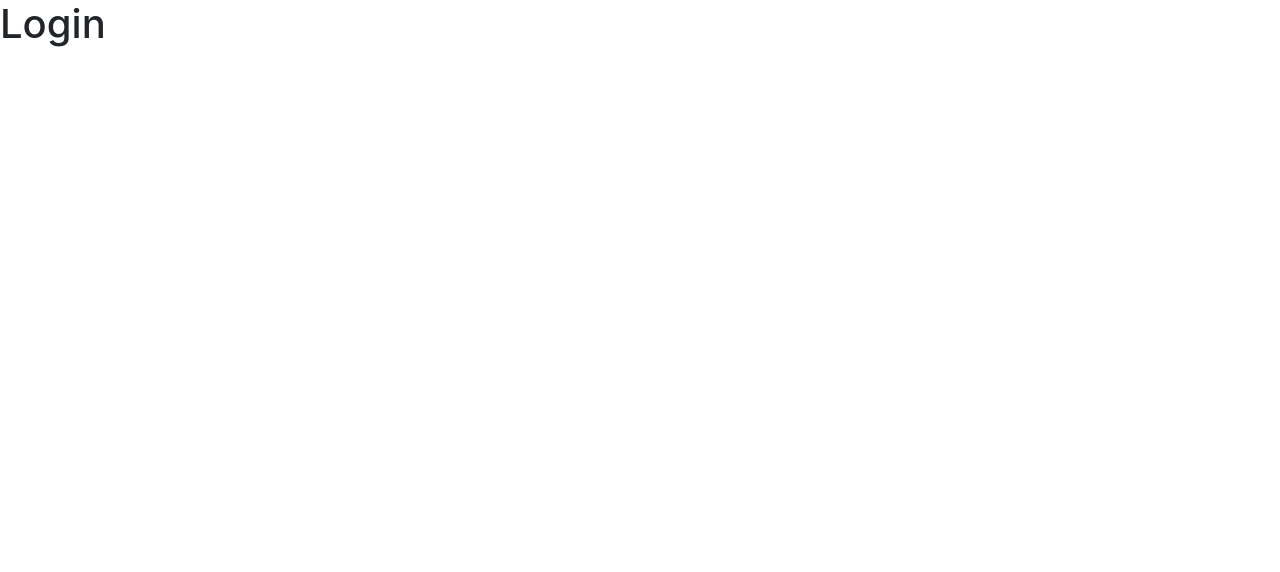
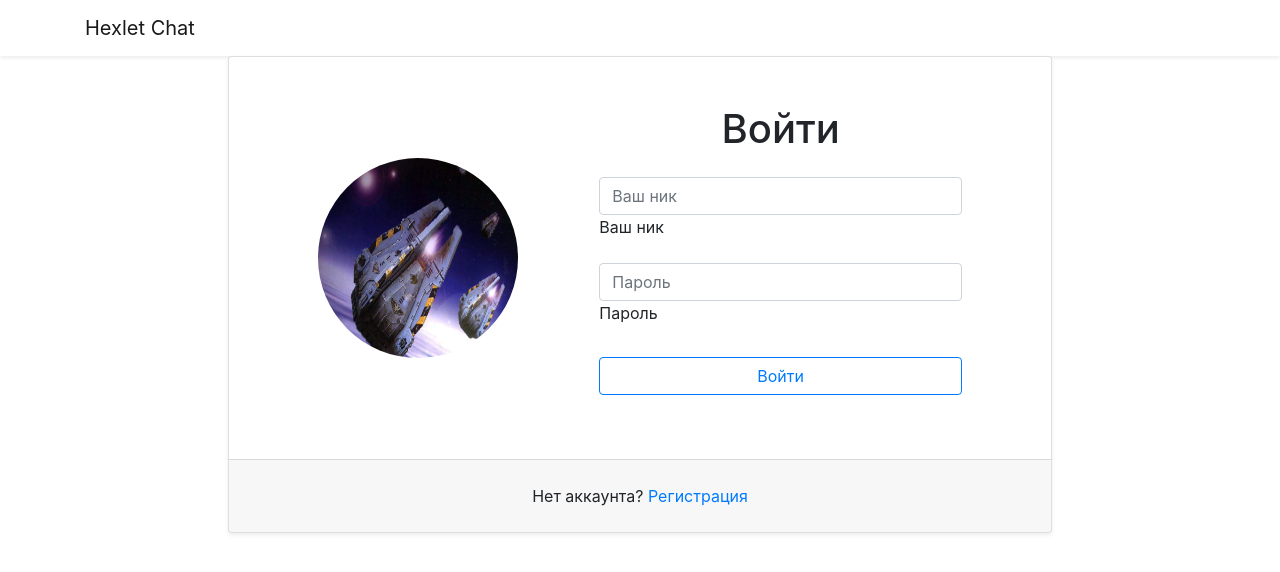
Before and after one commit to nightlord189/frontend-project-lvl4, a React app: page /login in a window 1280 px wide. Shown: the top 572 px of the page. Built offline with nearby package versions, Linux system fonts and the light colour scheme; the HTML template or start-up script is replaced by a standard one.

Commit message:
add image to login page

```diff
--- a/package.json
+++ b/package.json
@@ -44,6 +44,7 @@
     "react-dom": "^17.0.2",
     "react-router-dom": "^5.2.0",
     "regenerator-runtime": "^0.13.7",
+    "url-loader": "^4.1.1",
     "yup": "^0.32.9"
   },
   "devDependencies": {
--- a/src/components/App.jsx
+++ b/src/components/App.jsx
@@ -10,7 +10,12 @@ import NotFound from './NotFound.jsx';
 
 const App = () => (
   <Router>
-    <div>
+    <div className="d-flex flex-column h-100">
+      <nav className="shadow-sm navbar navbar-expand-lg navbar-light bg-white">
+        <div className="container">
+          <Link to="/" className="navbar-brand">Hexlet Chat</Link>
+        </div>
+      </nav>
       <Switch>
         <Route exact path="/">
           <div><h1>Index</h1></div>
--- a/src/components/Login.jsx
+++ b/src/components/Login.jsx
@@ -1,7 +1,38 @@
 import React from 'react';
+import imgLogin from '../../assets/images/login.png';
+// import { useFormik } from 'formik';
 
 const Login = () => (
-  <div><h1>Login</h1></div>
+  <div className="container-fluid flex-grow-1">
+    <div className="row justify-content-center align-content-center h-100">
+      <div className="col-xl-8 col-xxl-6">
+        <div className="card shadow-sm">
+          <div className="card-body d-flex flex-column flex-md-row justify-content-around align-items-center p-5">
+            <div><img src={imgLogin} className="rounded-circle" alt="Войти" width="200" height="200" /></div>
+            <form className="w-50">
+              <h1 className="text-center mb-4">Войти</h1>
+              <div className="form-floating mb-3 form-group">
+                <input name="username" autoComplete="username" required="" placeholder="Ваш ник" id="username" className="form-control" value="" />
+                <label htmlFor="username">Ваш ник</label>
+              </div>
+              <div className="form-floating mb-4 form-group">
+                <input name="password" autoComplete="current-password" required="" placeholder="Пароль" type="password" id="password" className="form-control" value="" />
+                <label htmlFor="password">Пароль</label>
+              </div>
+              <button type="submit" className="w-100 mb-3 btn btn-outline-primary">Войти</button>
+            </form>
+          </div>
+          <div className="card-footer p-4">
+            <div className="text-center">
+              <span>Нет аккаунта?</span>
+              {' '}
+              <a href="/signup">Регистрация</a>
+            </div>
+          </div>
+        </div>
+      </div>
+    </div>
+  </div>
 );
 
 export default Login;
--- a/webpack.config.cjs
+++ b/webpack.config.cjs
@@ -9,6 +9,9 @@ module.exports = {
   mode,
   resolve: {
     extensions: ['.js', '.jsx'],
+    alias: {
+      '@assets': path.resolve(__dirname, './assets'),
+    },
   },
   output: {
     path: path.join(__dirname, 'dist', 'public'),
@@ -40,6 +43,12 @@ module.exports = {
           { loader: 'sass-loader' },
         ],
       },
+      {
+        test: /\.(jpg|png)$/,
+        use: {
+          loader: 'url-loader',
+        },
+      },
     ],
   },
 };
```
Also changed, not shown: assets/images/login.png (added), 1 other file (tests, documents, lock files or other folders).
